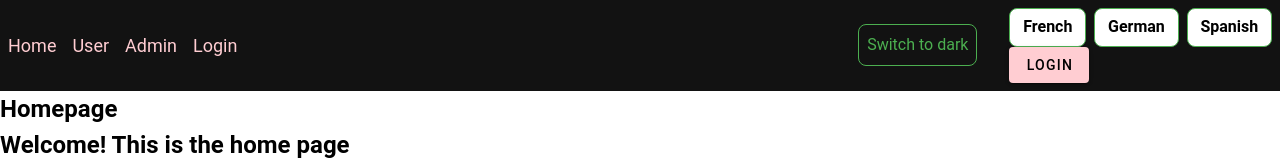
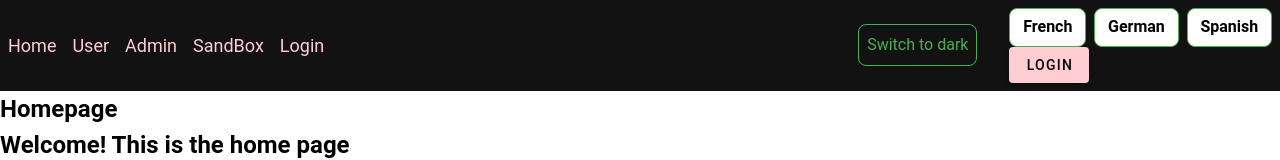
Before and after one commit to Louis-Gonzalez/starterPack, a Nuxt app: page / in a window 1280 px wide. Shown: the top 160 px of the page. Built offline with nearby package versions, Linux system fonts and the light colour scheme.

Commit message:
ADD navigation for sanbox

```diff
--- a/components/common/Navbar.vue
+++ b/components/common/Navbar.vue
@@ -14,6 +14,10 @@ const routeList = [
   {
     name: 'Admin',
     path: '/admin/admin',
+  },
+  {
+    name: 'SandBox',
+    path: '/sandbox',
   },
   {
     name: 'Login',
```
